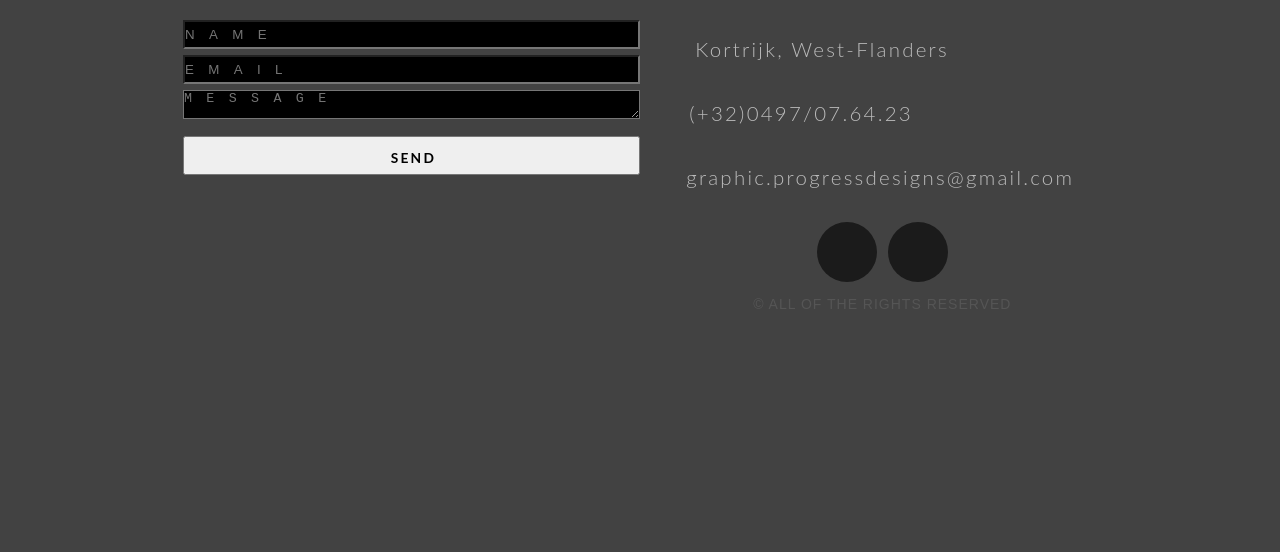
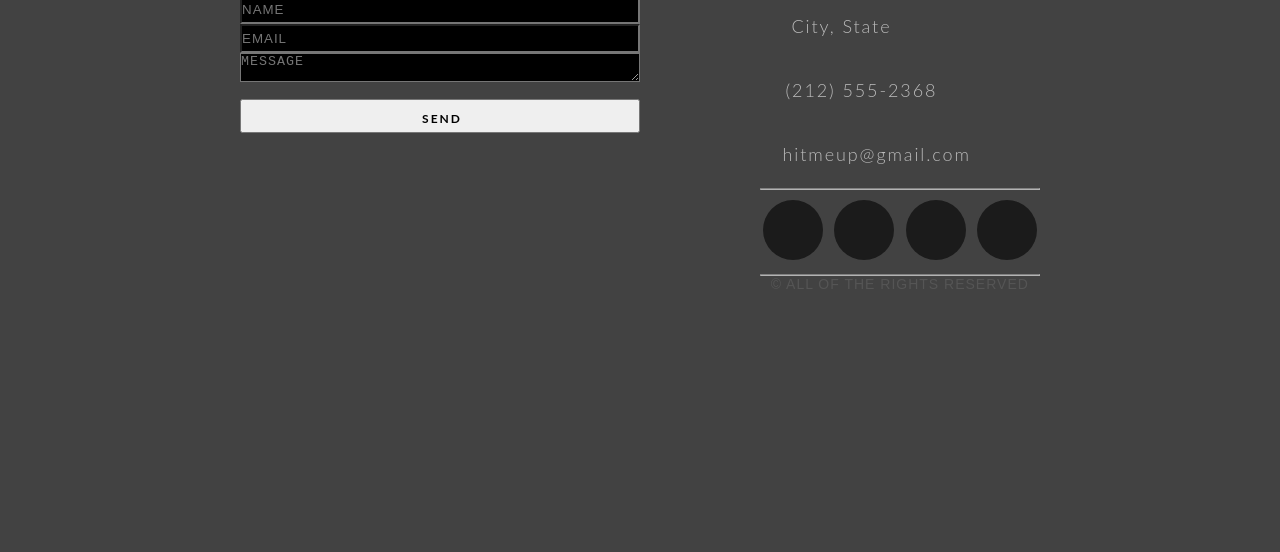
Before and after one commit to R6gu3/Graphic_Progress_Designs_Web, a plain HTML site: page contact.html in a window 1280 px wide. Shown: the part 248-800 px from the top of the page. Drawn offline with Linux system fonts and the light colour scheme.

Commit message:
Commit 7: HTML & CSS Contact page update

```diff
--- a/Assets/CSS/style.css
+++ b/Assets/CSS/style.css
@@ -81,90 +81,72 @@ body {
 .section-header {
     text-align: center;
     margin: 0 auto;
-    padding: 2.86rem 0;
-    font: 300 4.3rem 'Oswald', sans-serif;
+    padding: 40px 0;
+    font: 300 60px 'Oswald', sans-serif;
     color: #fff;
     text-transform: uppercase;
-    letter-spacing: 0.43rem;
+    letter-spacing: 6px;
 }
 .contact-wrapper {
     display: flex;
     flex-direction: row;
     justify-content: space-between;
     margin: 0 auto;
-    padding: 1.43rem;
+    padding: 20px;
     position: relative;
-    max-width: 60rem;
+    max-width: 840px;
 }
 /* Left contact page */
-/*noinspection ALL*/
 .form-horizontal {
     /*float: left;*/
-    max-width: 28.6rem;
+    max-width: 400px;
     font-family: 'Lato', sans-serif;
     font-weight: 400;
 }
-.name, .email, .text {
-    padding-top: 2rem;
-    padding-bottom: 2rem;
-    width: 20rem;
-    height: 14rem;
-}
-.form-control {
-    width: 100%;
-    height: 1.8rem;
+.form-control, textarea {
+    max-width: 400px;
     background-color: #000;
     color: #fff;
-    letter-spacing: 0.9rem;
-}
-.form-control-1 {
-    width: 100%;
-    height: 6rem;
-    background-color: #000;
-    color: #fff;
-    letter-spacing: 0.9rem;
-}
-.col-12{
-    padding-bottom: 0.4rem;
+    letter-spacing: 1px;
 }
 .send-button {
     margin-top: 15px;
-    height: 2.43rem;
-    width: 28.57rem;
+    height: 34px;
+    width: 400px;
     overflow: hidden;
-    transition: all .5s ease-in-out;
+    transition: all .2s ease-in-out;
 }
 .alt-send-button {
-    width: 28.57rem;
-    height: 2.43rem;
-    transition: all .5s ease-in-out;
+    width: 400px;
+    height: 34px;
+    transition: all .2s ease-in-out;
 }
 .send-text {
     display: block;
-    margin-top: 0.7rem;
-    font: 700 0.86rem 'Lato', sans-serif;
-    letter-spacing: 0.14rem;
+    margin-top: 10px;
+    font: 700 12px 'Lato', sans-serif;
+    letter-spacing: 2px;
 }
 .alt-send-button:hover {
     transform: translate3d(0px, -29px, 0px);
 }
-/* Begin Right Contact Page */
+/* Right Contact Page */
 .direct-contact-container {
-    max-width: 28.57rem;
+    max-width: 400px;
 }
 /* Location, Phone, Email Section */
 .contact-list {
     list-style-type: none;
-    margin-left: -2.14rem;
-    padding-right: 1.43rem;
+    margin-left: -30px;
+    padding-right: 20px;
 }
 .list-item {
     line-height: 4;
     color: #aaa;
 }
 .contact-text {
-    font: 300 1.28rem 'Lato', sans-serif;
-    letter-spacing: 0.14rem;
+    font: 300 18px 'Lato', sans-serif;
+    letter-spacing: 1.9px;
     color: #bbb;
 }
 .place {
@@ -240,7 +222,10 @@ body {
     letter-spacing: 1px;
     text-align: center;
 }
-/* Begin Media Queries*/
+hr {
+    border-color: rgba(255,255,255,.6);
+}
+/*MEDIA QUERIES*/
 @media screen and (max-width: 850px) {
     .contact-wrapper {
         display: flex;
--- a/contact.html
+++ b/contact.html
@@ -31,24 +31,24 @@
 </nav>
 <!--CONTACT-->
 <section id="contact">
-    <h2 class="section-header">Contact</h2>
+    <h1 class="section-header">Contact</h1>
     <div class="contact-wrapper">
-        <!-- Contact page (Your Info)-->
+        <!-- Left contact page -->
         <form id="contact-form" class="form-horizontal" role="form">
             <div class="form-group">
-                <div class="col-12">
-                    <label for="name">
-                        <input type="text" class="form-control" class="name" id="name" placeholder="NAME" name="name" value="" required>
-                    </label>
+                <div class="col-sm-12">
+                    <label for="name"></label>
+                    <input type="text" class="form-control" id="name" placeholder="NAME" name="name" value="" required>
                 </div>
             </div>
             <div class="form-group">
-                <div class="col-12" class="email">
-                    <label for="email"><input type="email" class="form-control" id="email" placeholder="EMAIL" name="email" value="" required></label>
+                <div class="col-sm-12">
+                    <label for="email"></label>
+                    <input type="email" class="form-control" id="email" placeholder="EMAIL" name="email" value="" required>
                 </div>
             </div>
             <label for="message">
-                <textarea class="form-control" class="text" rows="2" placeholder="MESSAGE" name="message" id="message" required></textarea>
+                <textarea class="form-control" rows="10" placeholder="MESSAGE" name="message" required id="message"></textarea>
             </label>
             <button class="btn btn-primary send-button" id="submit" type="submit" value="SEND">
                 <div class="alt-send-button">
@@ -56,15 +56,21 @@
                 </div>
             </button>
         </form>
-        <!-- Contact page (Our Info) -->
+        <!-- Right contact page -->
         <div class="direct-contact-container">
             <ul class="contact-list">
-                <li class="list-item"><i class="fa fa-map-marker fa-2x"><span class="contact-text place">Kortrijk, West-Flanders</span></i></li>
-                <li class="list-item"><i class="fa fa-phone fa-2x"><span class="contact-text phone"><a href="tel:1-212-555-5555" title="Give me a call">(+32)0497/07.64.23</a></span></i></li>
-                <li class="list-item"><i class="fa fa-envelope fa-2x"><span class="contact-text gmail"><a href="mailto:#" title="Send me an email">graphic.progressdesigns@gmail.com</a></span></i></li>
+                <li class="list-item"><i class="fa fa-map-marker fa-2x"><span class="contact-text place">City, State</span></i></li>
+                <li class="list-item"><i class="fa fa-phone fa-2x"><span class="contact-text phone"><a href="tel:1-212-555-5555" title="Give me a call">(212) 555-2368</a></span></i></li>
+                <li class="list-item"><i class="fa fa-envelope fa-2x"><span class="contact-text gmail"><a href="mailto:#" title="Send me an email">hitmeup@gmail.com</a></span></i></li>
             </ul>
+            <hr>
             <ul class="social-media-list">
-
+                <li><a href="#" target="_blank" class="contact-icon">
+                    <i class="fa fa-github" aria-hidden="true"></i></a>
+                </li>
+                <li><a href="#" target="_blank" class="contact-icon">
+                    <i class="fa fa-codepen" aria-hidden="true"></i></a>
+                </li>
                 <li><a href="#" target="_blank" class="contact-icon">
                     <i class="fa fa-twitter" aria-hidden="true"></i></a>
                 </li>
@@ -72,6 +78,7 @@
                     <i class="fa fa-instagram" aria-hidden="true"></i></a>
                 </li>
             </ul>
+            <hr>
             <div class="copyright">&copy; ALL OF THE RIGHTS RESERVED</div>
         </div>
     </div>
```
